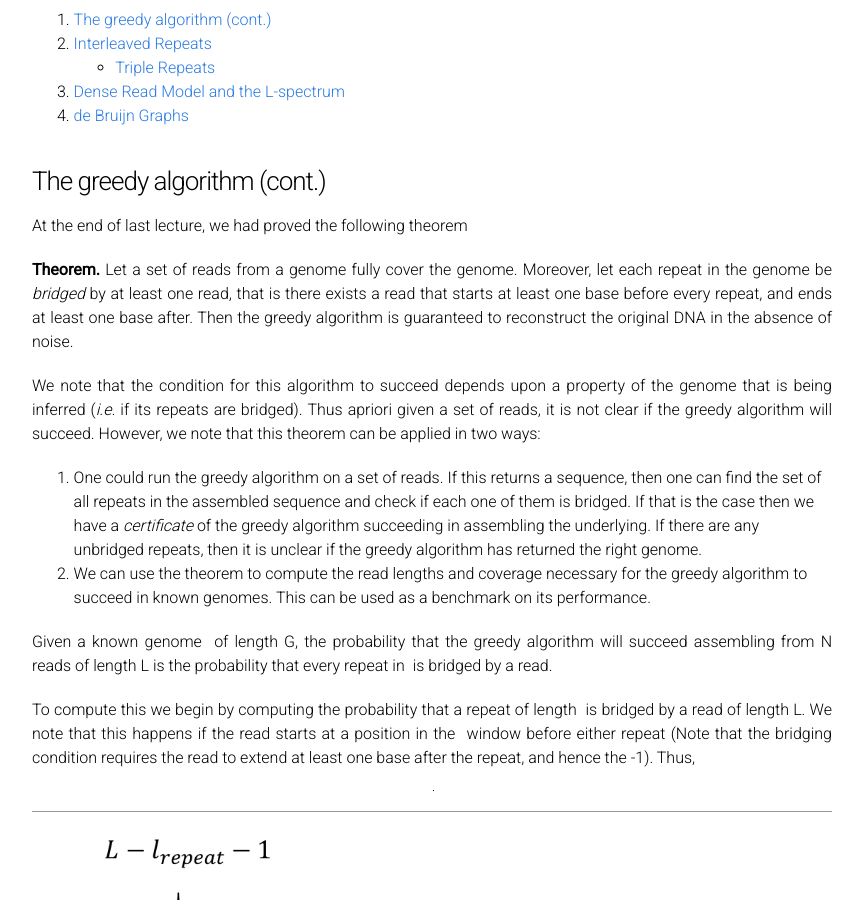
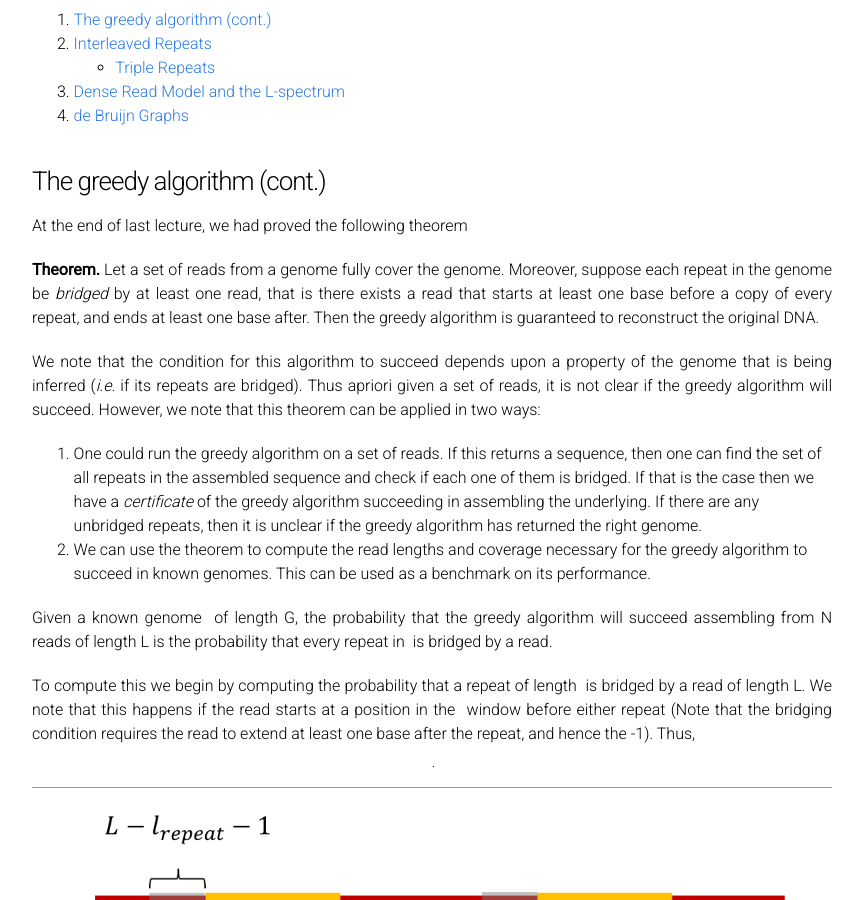
Before and after one commit to laurashen/data-science-sequencing.github.io, a Jekyll site: the page built from lectures/lecture7.md, in a window 1280 px wide and 900 px high, scrolled down 369 px. Shown: the whole window, without its empty margins (208-1071 px from the left). Built offline with Jekyll 4.4.1, drawn with Linux system fonts in a browser that asks for light colours; formulas are drawn with MathJax 3; comment, search, counter and statistics services are not loaded.

Commit message:
Update lecture7.md

```diff
--- a/lectures/lecture7.md
+++ b/lectures/lecture7.md
@@ -31,11 +31,10 @@ _Scribed by Vivek Kumar Bagaria and revised by the course staff_
 At the end of last lecture, we had proved the following theorem
 
 **Theorem.** Let a set of reads from a genome fully cover the genome. Moreover,
-let each repeat in the genome be _bridged_ by at least one read, that is there
+suppose each repeat in the genome be _bridged_ by at least one read, that is there
 exists a read
-that starts at least one base before every repeat, and ends at least one base after.
-Then the greedy algorithm is guaranteed to reconstruct the original DNA in the
-absence of noise.
+that starts at least one base before a copy of every repeat, and ends at least one base after.
+Then the greedy algorithm is guaranteed to reconstruct the original DNA.
 
 We note that the condition for this algorithm to succeed depends upon a property
 of the genome that is being inferred (_i.e._ if its repeats are bridged). Thus
```
